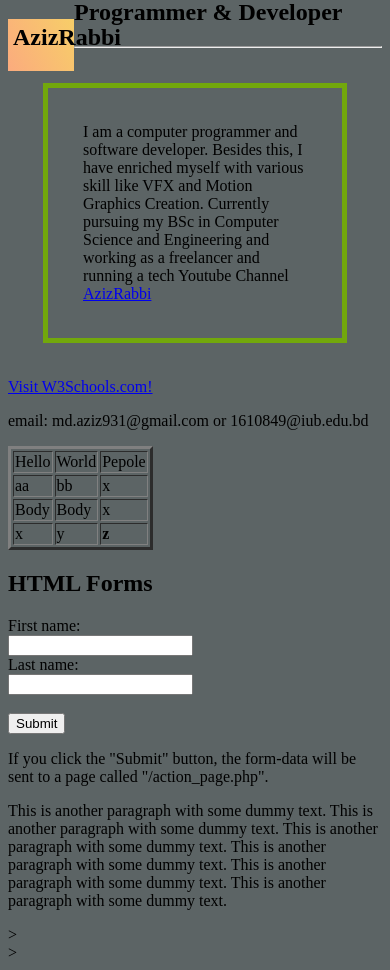
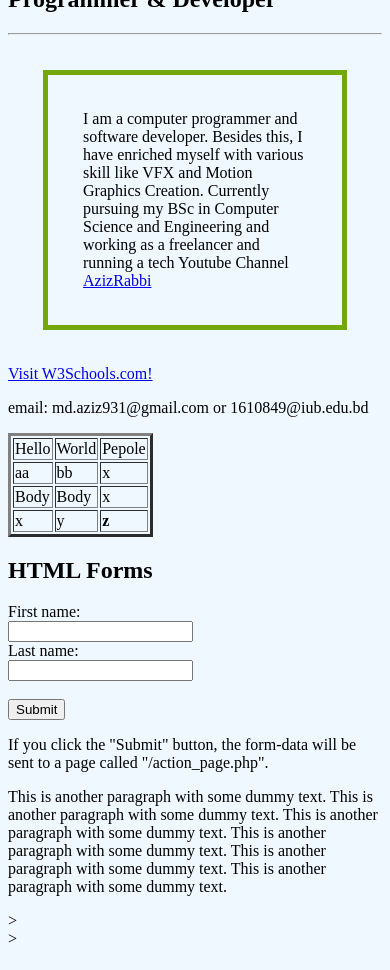
Before and after one commit to AzizRabbi/azizresume931, a PHP site: page / in a window 390 px wide. Shown: the part 1128-2098 px from the top of the page. After the commit the page ends 2071 px from the top, so only its background shows below. Run offline with PHP 8.4, Linux system fonts and the light colour scheme.

Commit message:
responsive

```diff
--- a/classwork/index.html
+++ b/classwork/index.html
@@ -1,4 +1,6 @@
 <!-- your HTML goes here -->
+
+
 <!DOCTYPE html>
 <html>
 
@@ -6,6 +8,7 @@
 
 
     <title> AzizRabbi </title>
+    <meta name="viewport" content="width=device-width, initial-scale=1">
     <link rel="stylesheet" href="style.css">
     <link rel="stylesheet" href="responsive.css">
 
@@ -26,7 +29,7 @@
             <div class="loader-animation" id="loader-animation">
                 <span class="loader"><span class="loader-inner"></span></span>
             </div>
-            <!-- Edit With Your Name -->
+
         </div>
         <div class="loader-name" id="loader-name">
             <center>
@@ -43,7 +46,7 @@
 
         <div class="container">
 
-            <!-- MAIN MENU -->
+
             <center>
                 <div class="main-menu" id="main-menu">
                     <ul class="main-menu-list">
@@ -58,23 +61,22 @@
 
                 </div>
             </center>>
-            <!-- /MAIN MENU -->
 
-            <!-- SECTION: vCard Body  -->
+
+
             <div class="section-vcardbody section-home" id="section-home">
-                <!-- Profile pic-->
+
                 <div class="vcard-profile-pic">
                     <img src="img/profile2.jpg" id="profile2" alt="" />
                     <img src="img/profile.jpg" id="profile1" class="profileActive" alt="" />
                 </div>
-                <!-- /Profile pic -->
-                <!-- Description -->
+
+
                 <div class="vcard-profile-description">
-                    <!-- Profile title -->
+
                     <h1 class="profile-title">AzizRabbi<span class="color1"></span></h1>
                     <h2 class="profile-subtitle">Programmer & Developer</h2>
-                    <!-- /Profile Title -->
-                    <!-- Description Text -->
+
                     <hr class="hr1">
                     <div class="vcard-profile-description-text">
                         <p class="ex1">I am a computer programmer and software developer.
@@ -87,16 +89,15 @@
                         </p>
                     </div>
                     <a href="https://www.w3schools.com/">Visit W3Schools.com!</a>
-                    <!--/ Description Text -->
-                    <!-- Description feature -->
+
                     <div class="vcard-profile-description-feature">
-                        <!-- item -->
+
                         <div class="vcard-profile-description-ft-item">
                             <p>email: md.aziz931@gmail.com or 1610849@iub.edu.bd</p>
                         </div>
-                        <!-- item -->
+
                     </div>
-                    <!-- /Description feature -->
+
                 </div>
 
 
@@ -150,3 +151,33 @@
 </body>
 
 </html>
+
+
+
+<!--Create New Resume & Design -->
+<!--
+<html>
+    <head>
+        <title>Resume </title>>
+        <link rel="stylesheet" href="style.css">
+        <link rel="stylesheet"
+            href="https://cdn.jsdelivr.net/npm/bootstrap@4.5.3/dist/css/bootstrap.min.css" >
+            <script src="https://code.jquery.com/jquery-3.5.1.slim.min.js" >
+                </script>
+            <script src="https://cdn.jsdelivr.net/npm/bootstrap@4.5.3/dist/js/bootstrap.bundle.min.js" >
+                </script>
+
+        <body>
+
+            <section id="header">
+                <div class="container text-center">
+                <div class="user-box">
+                        <img src="Image/me2.jpg"  >
+                </div>
+                </div>
+            </section>
+
+        </body>
+    </head>>
+</html>>
+-->
--- a/classwork/responsive.css
+++ b/classwork/responsive.css
@@ -1,26 +1,18 @@
-/* Your responsive CSS styles go here */
-.main-menu{
-    width: 15%;
-
-  padding: 25px;
-  border: 5px solid rgb(136, 255, 0);
+@media(min-width:1000px) {
+  h1 {
+    background-color: rgba(180, 206, 64, 0.801);
+    color: rgb(5, 59, 104);
 }
-.profile-title{
-  background-color:#202224;
-  padding:5px;
-  float:left;
-  width:15%;
 }
 
-.profile-title {
-    color: #000;
-    height: 5vh;
-    background-color: #FBAB7E;
-    background-image: linear-gradient(62deg, #FBAB7E 0%, #F7CE68 100%);
-    text-align: center;
-    padding: 5px;
- }
+@media(min-width:501px) and (max-width:999px) {
+  body{
+    background-color: rgb(223, 232, 240);
+  }
+}
 
- @media only screen and (min-width: 500px) {
-  /* For desktop: */
-  .profile-title {width: 8.33%;}
+@media(max-width:500px) {
+  body{
+    background-color: aliceblue;
+  }
+}
```
Also changed, not shown: classwork/style.css (+18 -1 lines), classwork/Image/background.jpg (added), classwork/Image/me.jpg (added).
